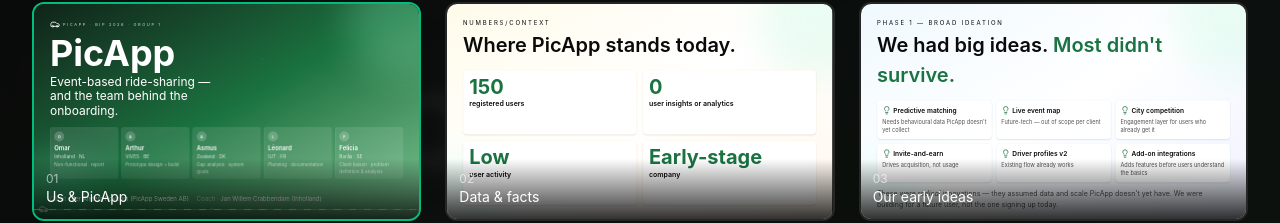
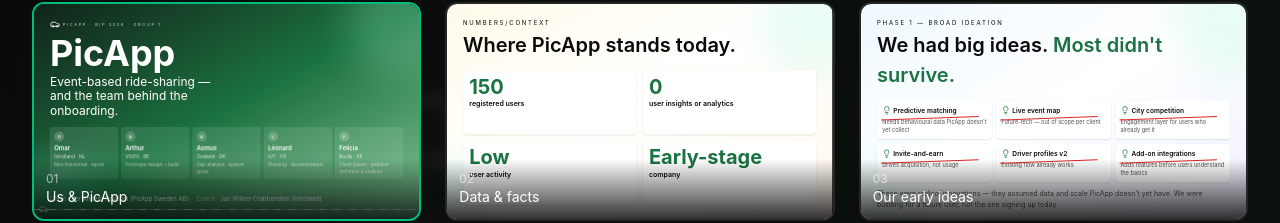
Before and after one commit to Arthur-Brassaert/Picapponboardingpresentation, a React (Vite) app: page / in a window 1280 px wide. Both pictures are taken after a click on the button 1134 px from the left and 770 px from the top of the page. Shown: the part 74-297 px from the top of the page. Built offline with nearby package versions, Linux system fonts and the light colour scheme.

Commit message:
Update files from Figma Make

```diff
--- a/src/app/components/slides.tsx
+++ b/src/app/components/slides.tsx
@@ -311,6 +311,11 @@ export const SlideEarlyIdeas = () => {
               <div style={{ fontWeight: 600, fontSize: "1.65rem" }}>{it.t}</div>
             </div>
             <div className="text-neutral-600" style={{ fontSize: "1.4rem" }}>{it.why}</div>
+            <motion.div
+              initial={{ width: 0 }}
+              animate={{ width: "85%", transition: { delay: 0.6 + i * 0.08, duration: 0.4 } }}
+              className="absolute top-1/2 left-4 h-1 bg-[#DC2626] origin-left -rotate-2"
+            />
           </motion.div>
         ))}
       </div>
```
